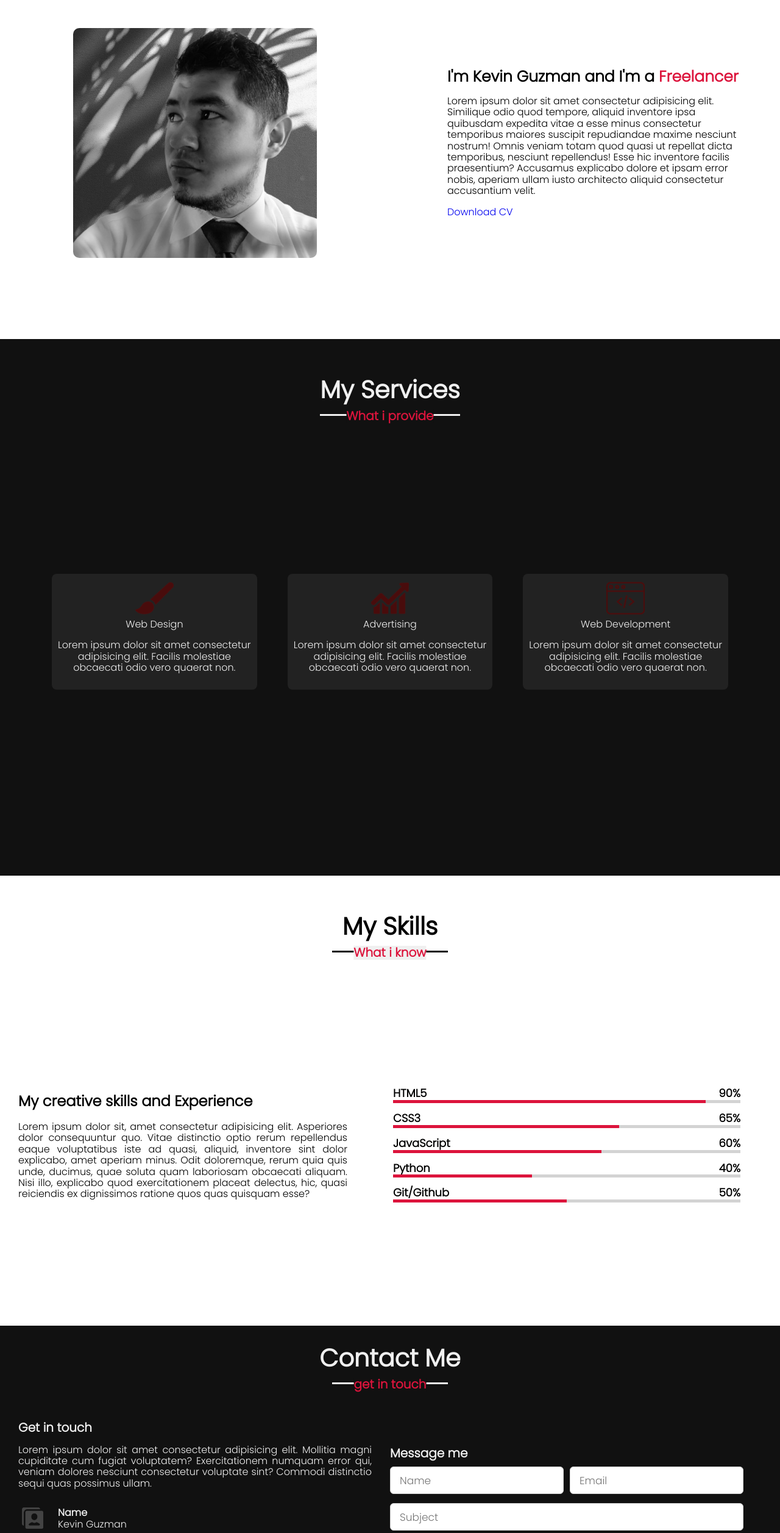
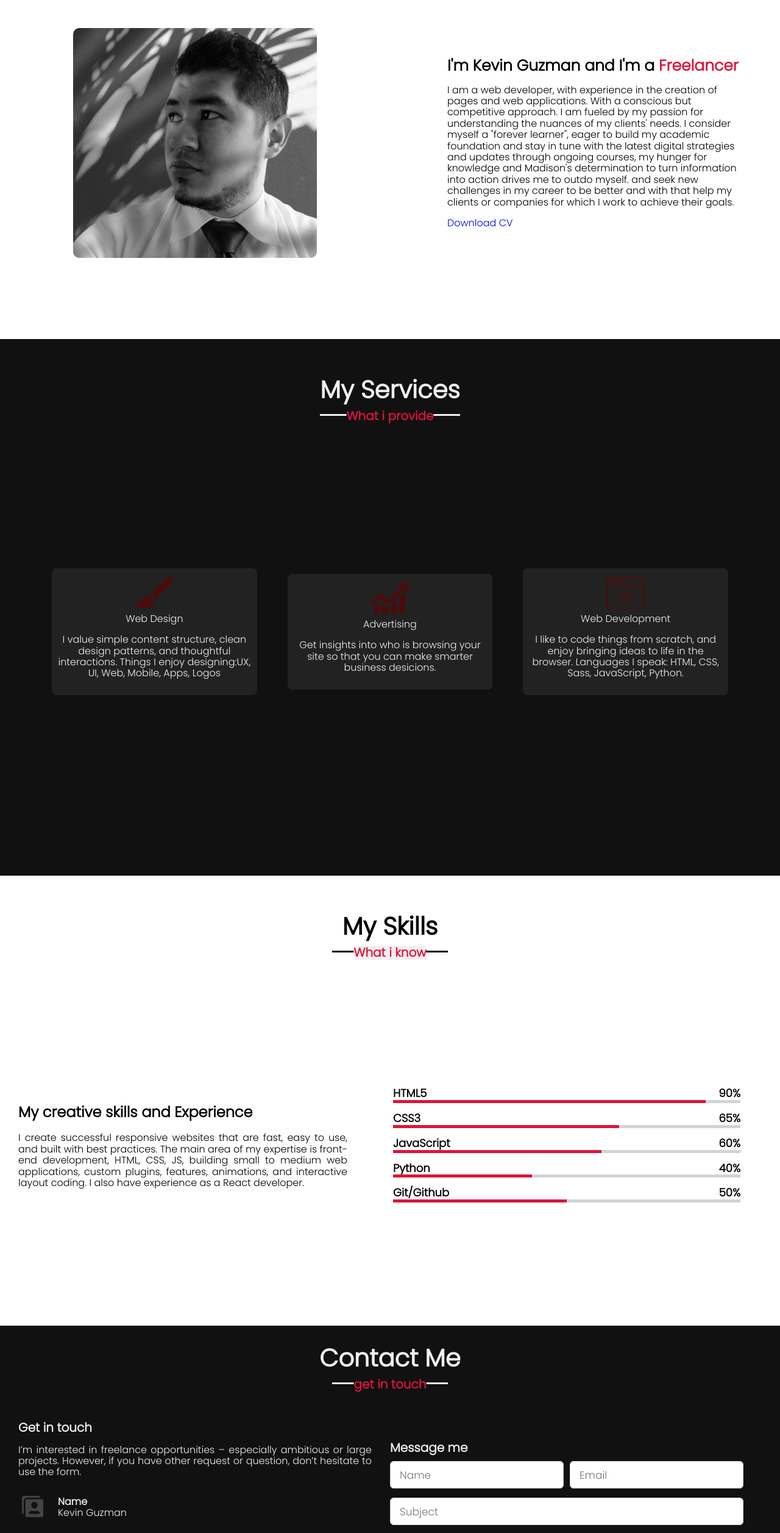
Before and after one commit to kjg1993/kevin-s-portfolio-template, a plain HTML site: page index.html in a window 1280 px wide. Shown: the part 980-3494 px from the top of the page at 61% size. Drawn offline with Linux system fonts and the light colour scheme.

Commit message:
updatind code

```diff
--- a/index.html
+++ b/index.html
@@ -29,7 +29,6 @@
 						<li><a href="#contact">Contact</a></li>
 					</ul>
 					<div class="menu-btn">
-						<i class="fa-bars"></i>
 					</div>
 				</div>
 			</nav>
@@ -44,11 +43,6 @@
 				</div>
 			</div>
 		</section>
-		<!-- <p>
-			Lorem ipsum dolor sit amet consectetur adipisicing elit. Aperiam illum
-			sint vero, ratione quidem placeat doloremque excepturi iure? Esse
-			laboriosam aut rem animi voluptate non tenetur deserunt cum. Maxime, illo?
-		</p> -->
 
 		<!-- About section start here -->
 
@@ -63,14 +57,16 @@
 						<div class="text">
 							<h2>I'm Kevin Guzman and I'm a <span>Freelancer</span></h2>
 							<p>
-								Lorem ipsum dolor sit amet consectetur adipisicing elit.
-								Similique odio quod tempore, aliquid inventore ipsa quibusdam
-								expedita vitae a esse minus consectetur temporibus maiores
-								suscipit repudiandae maxime nesciunt nostrum! Omnis veniam totam
-								quod quasi ut repellat dicta temporibus, nesciunt repellendus!
-								Esse hic inventore facilis praesentium? Accusamus explicabo
-								dolore et ipsam error nobis, aperiam ullam iusto architecto
-								aliquid consectetur accusantium velit.
+								I am a web developer, with experience in the creation of
+								pages and web applications. With a conscious but competitive
+								approach. I am fueled by my passion for understanding the nuances
+								of my clients' needs. I consider myself a "forever learner", eager
+								to build my academic foundation and stay in tune with the latest digital
+								strategies and updates through ongoing courses, my hunger
+								for knowledge and Madison's determination to turn information
+								into action drives me to outdo myself. and seek new challenges
+								in my career to be better and with that help my clients or
+								companies for which I work to achieve their goals.
 							</p>
 							<a href="#">Download CV</a>
 						</div>
@@ -90,8 +86,8 @@
 							<img src="./assets/paint-brush.png" alt="" />
 							<div>Web Design</div>
 							<p>
-								Lorem ipsum dolor sit amet consectetur adipisicing elit. Facilis
-								molestiae obcaecati odio vero quaerat non.
+								I value simple content structure, clean design patterns, and thoughtful interactions.
+								Things I enjoy designing:UX, UI, Web, Mobile, Apps, Logos
 							</p>
 						</div>
 					</div>
@@ -101,8 +97,8 @@
 							<img src="./assets/line-chart.png" alt="" />
 							<div>Advertising</div>
 							<p>
-								Lorem ipsum dolor sit amet consectetur adipisicing elit. Facilis
-								molestiae obcaecati odio vero quaerat non.
+								Get insights into who is browsing your site so that you
+								can make smarter business desicions.
 							</p>
 						</div>
 					</div>
@@ -112,8 +108,8 @@
 							<img src="./assets/web-programming.png" alt="" />
 							<div>Web Development</div>
 							<p>
-								Lorem ipsum dolor sit amet consectetur adipisicing elit. Facilis
-								molestiae obcaecati odio vero quaerat non.
+								I like to code things from scratch, and enjoy bringing ideas to life in the browser.
+								Languages I speak: HTML, CSS, Sass, JavaScript, Python.
 							</p>
 						</div>
 					</div>
@@ -128,14 +124,12 @@
 					<div class="column left">
 						<h2 class="text">My creative skills and Experience</h2>
 						<p>
-							Lorem ipsum dolor sit, amet consectetur adipisicing elit.
-							Asperiores dolor consequuntur quo. Vitae distinctio optio rerum
-							repellendus eaque voluptatibus iste ad quasi, aliquid, inventore
-							sint dolor explicabo, amet aperiam minus. Odit doloremque, rerum
-							quia quis unde, ducimus, quae soluta quam laboriosam obcaecati
-							aliquam. Nisi illo, explicabo quod exercitationem placeat
-							delectus, hic, quasi reiciendis ex dignissimos ratione quos quas
-							quisquam esse?
+							I create successful responsive websites that are fast,
+							easy to use, and built with best practices. The main
+							area of my expertise is front-end development, HTML,
+							CSS, JS, building small to medium web applications,
+							custom plugins, features, animations, and interactive
+							layout coding. I also have experience as a React developer.
 						</p>
 					</div>
 					<div class="column right">
@@ -191,10 +185,9 @@
 					<div class="column left">
 						<div class="text">Get in touch</div>
 						<p>
-							Lorem ipsum dolor sit amet consectetur adipisicing elit. Mollitia
-							magni cupiditate cum fugiat voluptatem? Exercitationem numquam
-							error qui, veniam dolores nesciunt consectetur voluptate sint?
-							Commodi distinctio sequi quas possimus ullam.
+							I’m interested in freelance opportunities – especially
+							ambitious or large projects. However, if you have other
+							request or question, don’t hesitate to use the form.
 						</p>
 						<div class="icons">
 							<div class="row">
--- a/js/script.js
+++ b/js/script.js
@@ -5,4 +5,25 @@
 // 	nav.classList.toggle("active");
 // }
 
-let observer = new IntersectionObserver();
+const container = document.querySelector(".header");
+const nav = document.querySelector(".navbar");
+
+const options = {
+	root: container,
+	threshold: 0.55,
+};
+
+const changeColor = (entries, observer) => {
+	console.log("runs the code!");
+	entries.forEach((entry) => {
+		if (!entry.isIntersecting) {
+			container.classList.add("nav-scrolled");
+		} else {
+			container.classList.remove("nav-scrolled");
+		}
+	});
+};
+
+const observer = new IntersectionObserver(changeColor, options);
+
+observer.observe(nav);
--- a/styles/styles.css
+++ b/styles/styles.css
@@ -482,6 +482,11 @@ footer span a {
 footer span a:hover {
 	text-decoration: underline;
 }
+
+header .nav-scrolled {
+	background: crimson;
+	box-shadow: 0 3px 20px rgba(0, 0, 0, 0.2);
+}
 /* Responsive media Query Start here */
 /*
 @media (max-width: 991px) {
```
